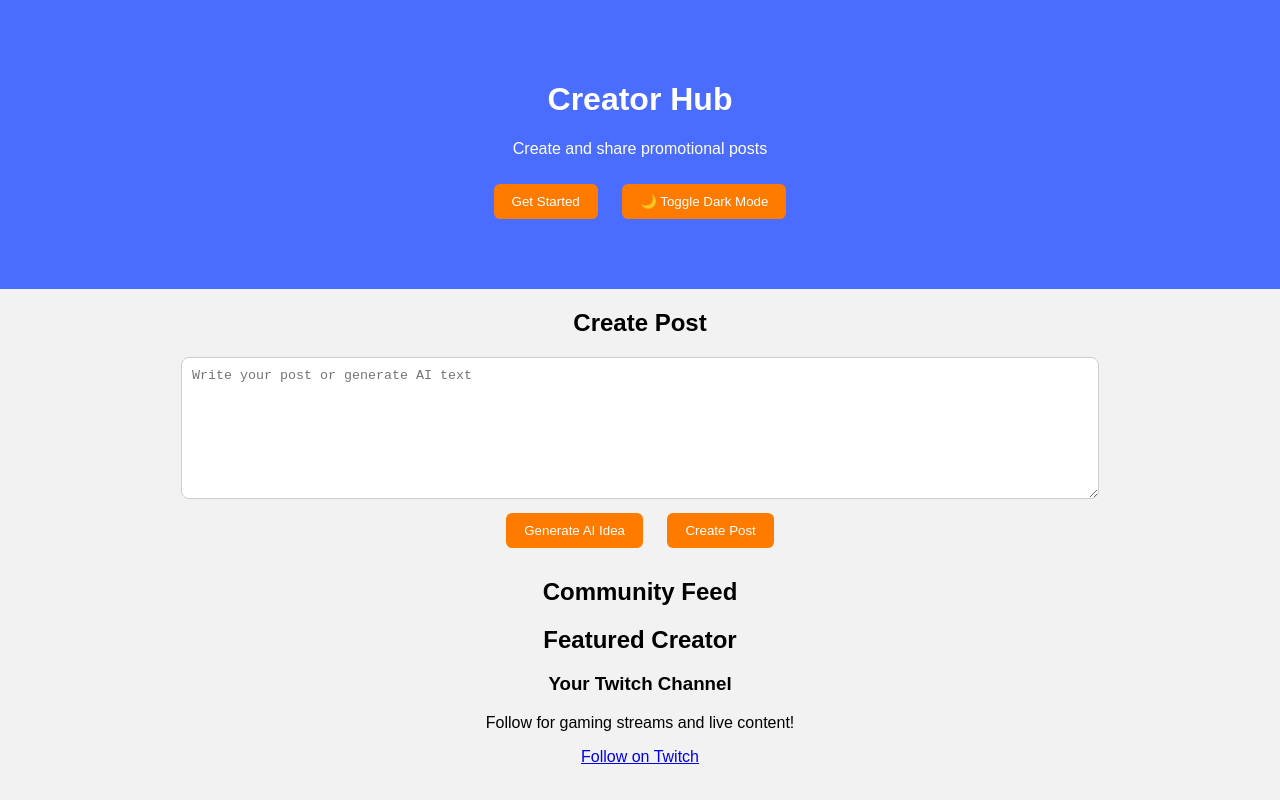
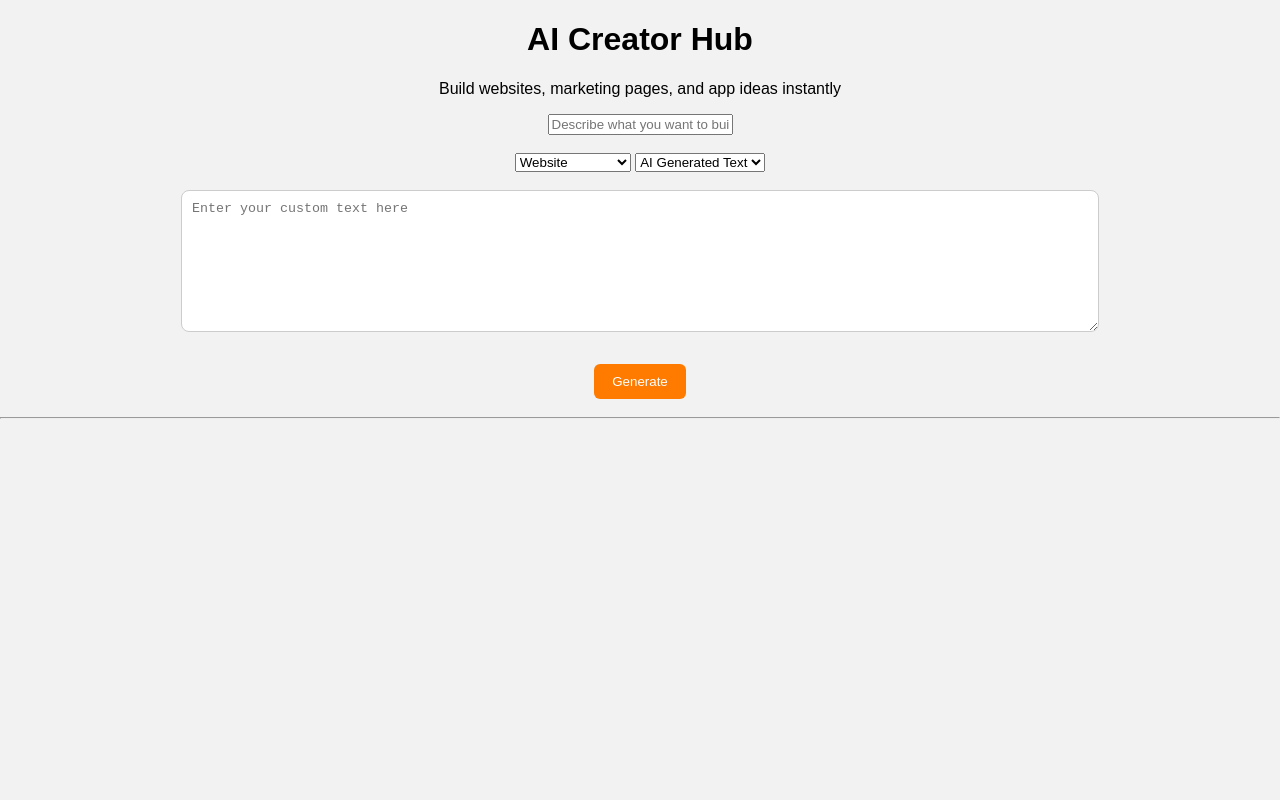
Before and after one commit to zeiterjosh-cloud/ai-website-generator, a website: page public/index.html in a window 1280 px wide. Drawn offline with Linux system fonts and the light colour scheme.

Commit message:
Update index.html

```diff
--- a/public/index.html
+++ b/public/index.html
@@ -1,69 +1,43 @@
 <!DOCTYPE html>
 <html>
-
 <head>
-<title>Creator Hub</title>
+<title>AI Creator Hub</title>
 <link rel="stylesheet" href="style.css">
 </head>
 
 <body>
 
-<header>
+<h1>AI Creator Hub</h1>
+<p>Build websites, marketing pages, and app ideas instantly</p>
 
-<h1>Creator Hub</h1>
-<p>Create and share promotional posts</p>
+<input id="prompt" placeholder="Describe what you want to build">
 
-<button onclick="scrollToGenerator()">Get Started</button>
+<br><br>
 
-<button onclick="toggleDark()">🌙 Toggle Dark Mode</button>
+<select id="type">
+<option value="website">Website</option>
+<option value="marketing">Marketing Page</option>
+<option value="app">App Idea</option>
+</select>
 
-</header>
+<select id="mode">
+<option value="ai">AI Generated Text</option>
+<option value="custom">Custom Text</option>
+</select>
 
+<br><br>
 
-<section id="generator">
+<textarea id="customText" placeholder="Enter your custom text here"></textarea>
 
-<h2>Create Post</h2>
+<br><br>
 
-<textarea id="postInput" placeholder="Write your post or generate AI text"></textarea>
+<button onclick="generate()">Generate</button>
 
-<div>
+<hr>
 
-<button onclick="generateAI()">Generate AI Idea</button>
-
-<button onclick="createPost()">Create Post</button>
-
-</div>
-
-</section>
-
-
-<section>
-
-<h2>Community Feed</h2>
-
-<div id="feed"></div>
-
-</section>
-
-
-<section id="twitch">
-
-<h2>Featured Creator</h2>
-
-<div class="twitchCard">
-
-<h3>Your Twitch Channel</h3>
-
-<p>Follow for gaming streams and live content!</p>
-
-<a href="#">Follow on Twitch</a>
-
-</div>
-
-</section>
+<div id="result"></div>
 
 <script src="script.js"></script>
 
 </body>
-
 </html>
```
